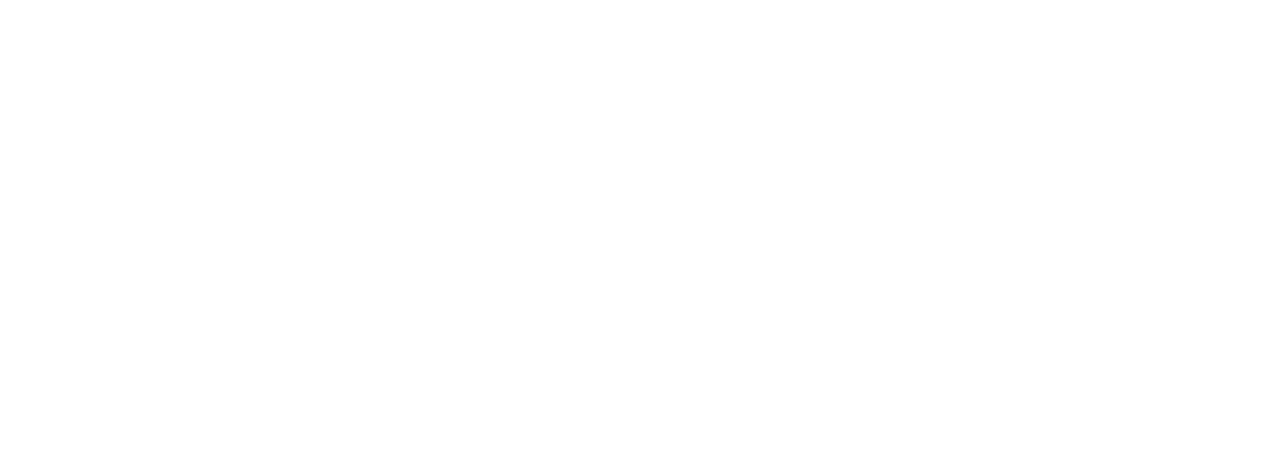
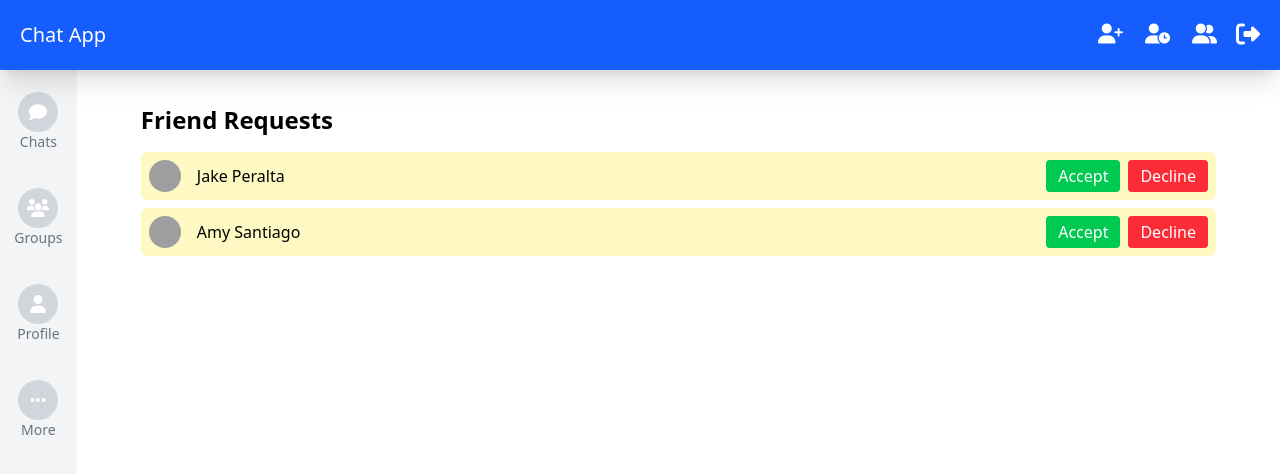
Before and after one commit to Catalin246/web-development-2, a Vue app in the folder client/: page /friend-requests in a window 1280 px wide. Before the commit this address had no page. Shown: the top 474 px of the page. Built offline with nearby package versions, Linux system fonts and the light colour scheme; sample sign-in values are in the browser's storage; grey boxes are pictures that could not be loaded.

Commit message:
Add some new pages.

```diff
--- a/client/src/layouts/AppLayout.vue
+++ b/client/src/layouts/AppLayout.vue
@@ -1,10 +1,11 @@
-<!-- src/layouts/AppLayout.vue -->
 <script setup>
+import { ref } from 'vue'
 import { useRoute, useRouter } from 'vue-router'
 import NavIcon from '../components/NavIcon.vue'
 
 const route = useRoute()
 const router = useRouter()
+const menuOpen = ref(false)
 
 function logout() {
   localStorage.removeItem('token')
@@ -16,18 +17,65 @@
   <div class="w-screen h-screen overflow-hidden flex flex-col bg-white">
     <header class="fixed top-0 left-0 w-full z-10 bg-blue-600 text-white p-5 flex justify-between items-center shadow-xl rounded-b-2xl md:rounded-none">
       <h1 class="font-medium text-xl">Chat App</h1>
-      <div class="flex items-center space-x-4">
-        <router-link to="/friend-request">
-          <i class="fas fa-plus text-2xl cursor-pointer hover:text-gray-300"></i>
+
+      <!-- Desktop Icons -->
+      <div class="hidden md:flex items-center space-x-4">
+        <router-link to="/add-friends" title="Add Friends">
+          <i class="fas fa-user-plus text-xl cursor-pointer hover:text-gray-300"></i>
         </router-link>
+        <router-link to="/friend-requests" title="Friend Requests">
+          <i class="fas fa-user-clock text-xl cursor-pointer hover:text-gray-300"></i>
+        </router-link>
+        <router-link to="/friends" title="Friends">
+          <i class="fas fa-user-friends text-xl cursor-pointer hover:text-gray-300"></i>
+        </router-link>
+        <button @click="logout" title="Logout">
+          <i class="fas fa-sign-out-alt text-2xl cursor-pointer hover:text-gray-300"></i>
+        </button>
+      </div>
 
-        <!-- Logout icon -->
-        <button @click="logout">
-          <i class="fas fa-sign-out-alt text-2xl cursor-pointer hover:text-gray-300"></i>
+      <!-- Mobile Hamburger -->
+      <div class="md:hidden">
+        <button @click="menuOpen = true">
+          <i class="fas fa-bars text-2xl hover:text-gray-300"></i>
         </button>
       </div>
     </header>
 
+    <!-- Fullscreen Mobile Menu Overlay -->
+    <div
+      v-if="menuOpen"
+      class="fixed inset-0 bg-white z-50 flex flex-col items-center justify-center text-black text-lg"
+    >
+      <button class="absolute top-5 right-5 text-3xl" @click="menuOpen = false">
+        <i class="fas fa-times text-blue-600"></i>
+      </button>
+
+      <router-link
+        to="/add-friends"
+        class="mb-6 text-xl"
+        @click="menuOpen = false"
+      >👤 Add Friends</router-link>
+
+      <router-link
+        to="/friend-requests"
+        class="mb-6 text-xl"
+        @click="menuOpen = false"
+      >⏳ Friend Requests</router-link>
+
+      <router-link
+        to="/friends"
+        class="mb-6 text-xl"
+        @click="menuOpen = false"
+      >👥 Friends</router-link>
+
+      <button
+        @click="() => { menuOpen = false; logout(); }"
+        class="text-red-600 text-xl"
+      >🚪 Logout</button>
+    </div>
+
+    <!-- Main Layout -->
     <div class="flex flex-1 h-full py-16 md:py-0 md:pt-16 md:mb-0 overflow-y-auto">
       <aside class="hidden md:flex flex-col w-[6%] bg-gray-100 py-4 items-center space-y-6">
         <NavIcon label="Chats" :active="route.path === '/chats'" />
--- /dev/null
+++ b/client/src/views/AddFriendsView.vue
@@ -0,0 +1,48 @@
+// src/views/AddFriendsView.vue
+<template>
+  <div class="p-4 py-6 md:p-16 md:py-10 w-full">
+    <h2 class="text-2xl font-semibold mb-4">Add Friends</h2>
+    <input
+      v-model="searchQuery"
+      @input="searchFriends"
+      type="text"
+      placeholder="Search for users..."
+      class="w-full p-2 border border-gray-300 rounded-md mb-4"
+    />
+
+    <ul class="space-y-2">
+      <li v-for="(result, index) in results" :key="index" class="flex justify-between items-center p-2 bg-gray-100 rounded-md">
+        <div class="flex items-center space-x-4">
+          <img :src="result.avatar" alt="avatar" class="w-8 h-8 rounded-full" />
+          <span>{{ result.name }}</span>
+        </div>
+        <button class="bg-blue-500 text-white px-3 py-1 rounded hover:bg-blue-600">Send Request</button>
+      </li>
+    </ul>
+  </div>
+</template>
+
+<script setup>
+import { ref, onMounted } from 'vue'
+
+const searchQuery = ref('')
+const results = ref([])
+
+const users = [
+  { name: 'John Doe', avatar: 'https://randomuser.me/api/portraits/men/13.jpg' },
+  { name: 'Jane Smith', avatar: 'https://randomuser.me/api/portraits/men/14.jpg' },
+  { name: 'Alex Brown', avatar: 'https://randomuser.me/api/portraits/men/15.jpg' },
+  { name: 'Alex Mertz', avatar: 'https://randomuser.me/api/portraits/men/16.jpg' },
+  { name: 'Mihail Smooth', avatar: 'https://randomuser.me/api/portraits/men/17.jpg' },
+]
+
+const searchFriends = () => {
+  results.value = users.filter(user =>
+    user.name.toLowerCase().includes(searchQuery.value.toLowerCase())
+  )
+}
+
+onMounted(() => {
+  results.value = users
+})
+</script>
--- a/client/src/views/FriendRequest.vue
+++ /dev/null
@@ -1,53 +0,0 @@
-<script setup>
-import { ref, onMounted } from 'vue'
-
-const searchQuery = ref('')
-const results = ref([])
-
-// Dummy user data for search results (you can replace this with dynamic data or API)
-const users = [
-  { name: 'John Doe', avatar: 'https://randomuser.me/api/portraits/men/13.jpg' },
-  { name: 'Jane Smith', avatar: 'https://randomuser.me/api/portraits/men/14.jpg' },
-  { name: 'Alex Brown', avatar: 'https://randomuser.me/api/portraits/men/15.jpg' },
-  { name: 'Alex Mertz', avatar: 'https://randomuser.me/api/portraits/men/16.jpg' },
-  { name: 'Mihail Smooth', avatar: 'https://randomuser.me/api/portraits/men/17.jpg' },
-]
-
-// Dummy search function
-const searchFriends = () => {
-  results.value = users.filter(user =>
-    user.name.toLowerCase().includes(searchQuery.value.toLowerCase())
-  )
-}
-
-// Load the data as soon as the page starts
-onMounted(() => {
-  results.value = users // Load all users when the component is mounted
-})
-</script>
-
-<template>
-  <div class="p-4 py-6 md:p-16 md:py-10 w-full">
-    <!-- Search Friends Section -->
-    <h2 class="text-2xl font-semibold mb-4">Add Friends</h2>
-    <input
-      v-model="searchQuery"
-      @input="searchFriends"
-      type="text"
-      placeholder="Search for users..."
-      class="w-full p-2 border border-gray-300 rounded-md mb-4"
-    />
-
-    <!-- Search Results -->
-    <ul class="space-y-2">
-      <li v-for="(result, index) in results" :key="index" class="flex justify-between items-center p-2 bg-gray-100 rounded-md">
-        <!-- Display Avatar for each result -->
-        <div class="flex items-center space-x-4">
-          <img :src="result.avatar" alt="avatar" class="w-8 h-8 rounded-full" />
-          <span>{{ result.name }}</span>
-        </div>
-        <button class="bg-blue-500 text-white px-3 py-1 rounded hover:bg-blue-600">Send Request</button>
-      </li>
-    </ul>
-  </div>
-</template>
--- /dev/null
+++ b/client/src/views/FriendsListView.vue
@@ -0,0 +1,24 @@
+<!-- src/views/FriendsListView.vue -->
+<template>
+  <div class="p-4 py-6 md:p-16 md:py-10 w-full">
+    <h2 class="text-2xl font-semibold mb-4">Your Friends</h2>
+    <ul class="space-y-2">
+      <li v-for="(friend, index) in friends" :key="index" class="flex justify-between items-center p-2 bg-green-100 rounded-md">
+        <div class="flex items-center space-x-4">
+          <img :src="friend.avatar" alt="avatar" class="w-8 h-8 rounded-full" />
+          <span>{{ friend.name }}</span>
+        </div>
+        <button class="bg-blue-600 text-white px-3 py-1 rounded hover:bg-blue-700">Chat</button>
+      </li>
+    </ul>
+  </div>
+</template>
+
+<script setup>
+import { ref } from 'vue'
+
+const friends = ref([
+  { name: 'Terry Jeffords', avatar: 'https://randomuser.me/api/portraits/men/20.jpg' },
+  { name: 'Rosa Diaz', avatar: 'https://randomuser.me/api/portraits/women/21.jpg' }
+])
+</script>
--- /dev/null
+++ b/client/src/views/FriendsRequestsView.vue
@@ -0,0 +1,27 @@
+<!-- src/views/FriendRequestsView.vue -->
+<template>
+  <div class="p-4 py-6 md:p-16 md:py-10 w-full">
+    <h2 class="text-2xl font-semibold mb-4">Friend Requests</h2>
+    <ul class="space-y-2">
+      <li v-for="(request, index) in requests" :key="index" class="flex justify-between items-center p-2 bg-yellow-100 rounded-md">
+        <div class="flex items-center space-x-4">
+          <img :src="request.avatar" alt="avatar" class="w-8 h-8 rounded-full" />
+          <span>{{ request.name }}</span>
+        </div>
+        <div class="space-x-2">
+          <button class="bg-green-500 text-white px-3 py-1 rounded hover:bg-green-600">Accept</button>
+          <button class="bg-red-500 text-white px-3 py-1 rounded hover:bg-red-600">Decline</button>
+        </div>
+      </li>
+    </ul>
+  </div>
+</template>
+
+<script setup>
+import { ref } from 'vue'
+
+const requests = ref([
+  { name: 'Jake Peralta', avatar: 'https://randomuser.me/api/portraits/men/18.jpg' },
+  { name: 'Amy Santiago', avatar: 'https://randomuser.me/api/portraits/women/19.jpg' }
+])
+</script>
```
Also changed, not shown: client/src/router/index.js (+12 -4 lines).
